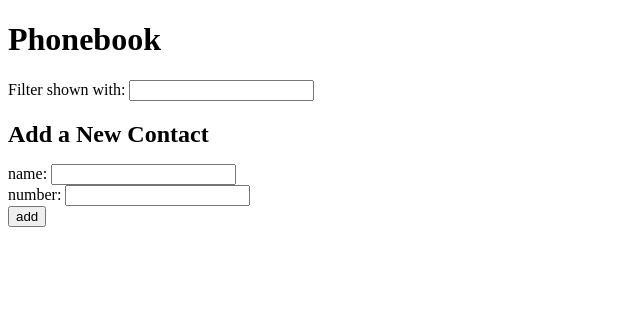
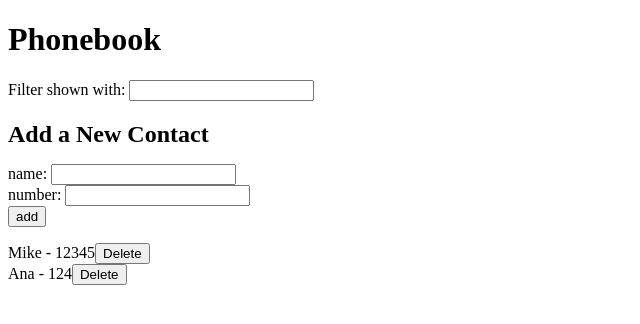
Before and after one commit to Yanek-K/fullstack_open, a React (Create React App) app in the folder part_2/phonebook/: page / in a window 1280 px wide. Shown: the top 324 px of the page, without its empty margins (0-640 px from the left). Built offline with nearby package versions, Linux system fonts and the light colour scheme; data requests are answered from the project's data file.

Commit message:
Refactor Part 1

```diff
--- a/part_2/phonebook/db.json
+++ b/part_2/phonebook/db.json
@@ -1,3 +1,14 @@
 {
-  "persons": []
+  "persons": [
+    {
+      "name": "Mike",
+      "id": "Mike",
+      "number": "12345"
+    },
+    {
+      "name": "Ana",
+      "id": "Ana",
+      "number": "124"
+    }
+  ]
 }
--- a/part_2/phonebook/src/App.js
+++ b/part_2/phonebook/src/App.js
@@ -69,7 +69,7 @@ const App = () => {
 
   const deleteContact = (person) => {
     window.confirm(`Delete ${person.name}?`);
-    const newPersons = persons.filter((p) => p.id !== person.id);
+
     backend
       .deleteContact(person)
       .then(() =>
@@ -78,6 +78,7 @@ const App = () => {
           type: "notification",
         })
       )
+
       .catch((error) => {
         setNotificationMessage({
           text: `${person.name} was already deleted from the database`,
@@ -87,7 +88,8 @@ const App = () => {
           setNotificationMessage(null);
         }, 5000);
       });
-    setPersons(newPersons);
+
+    setPersons(persons.filter((p) => p.id !== person.id));
   };
 
   const updateContact = (nameObject) => {
@@ -106,14 +108,15 @@ const App = () => {
 
   const handleFilterBy = (event) => {
     setFilterBy(event.target.value);
-    const filterNames = persons.map((person) => person);
     setFilteredNames(
-      filterNames.filter((person) => person.name.includes(event.target.value))
+      persons.filter((person) => person.name.includes(event.target.value))
     );
   };
 
   const handleNameChange = (e) => setNewName(e.target.value);
   const handleNumberChange = (e) => setNewNumber(e.target.value);
+
+  const personsToShow = filterBy.length === 0 ? persons : filteredNames;
 
   return (
     <div>
@@ -134,29 +137,10 @@ const App = () => {
         newName={newName}
         newNumber={newNumber}
       />
-      {filterBy === "" ? (
-        <ul>
-          {persons.map((person) => (
-            <RenderContacts
-              key={person.id}
-              name={person.name}
-              number={person.number}
-              deleteContact={() => deleteContact(person)}
-            />
-          ))}{" "}
-        </ul>
-      ) : (
-        <ul>
-          {filteredNames.map((person) => (
-            <RenderContacts
-              key={person.id}
-              name={person.name}
-              number={person.number}
-              deleteContact={() => deleteContact(person.id)}
-            />
-          ))}
-        </ul>
-      )}
+      <RenderContacts
+        persons={personsToShow}
+        deleteContact={(person) => deleteContact(person)}
+      />
     </div>
   );
 };
--- /dev/null
+++ b/part_2/phonebook/src/RenderContact.js
@@ -0,0 +1,16 @@
+import React from "react";
+
+const RenderContact = ({ person, deleteContact }) => {
+  const { name, number } = person;
+
+  return (
+    <div>
+      <li>
+        {name} - {number}
+        <button onClick={deleteContact}>Delete</button>
+      </li>
+    </div>
+  );
+};
+
+export default RenderContact;
--- a/part_2/phonebook/src/RenderContacts.js
+++ b/part_2/phonebook/src/RenderContacts.js
@@ -1,12 +1,18 @@
 import React from "react";
+import RenderContact from "./RenderContact";
 
-const RenderContacts = ({ name, number, deleteContact }) => {
+const RenderContacts = ({ persons, deleteContact }) => {
   return (
     <div>
-      <li>
-        {name} {number}
-        <button onClick={deleteContact}>Delete Contact</button>
-      </li>
+      <ul>
+        {persons.map((person) => (
+          <RenderContact
+            key={person.id}
+            person={person}
+            deleteContact={() => deleteContact(person)}
+          />
+        ))}
+      </ul>
     </div>
   );
 };
```
